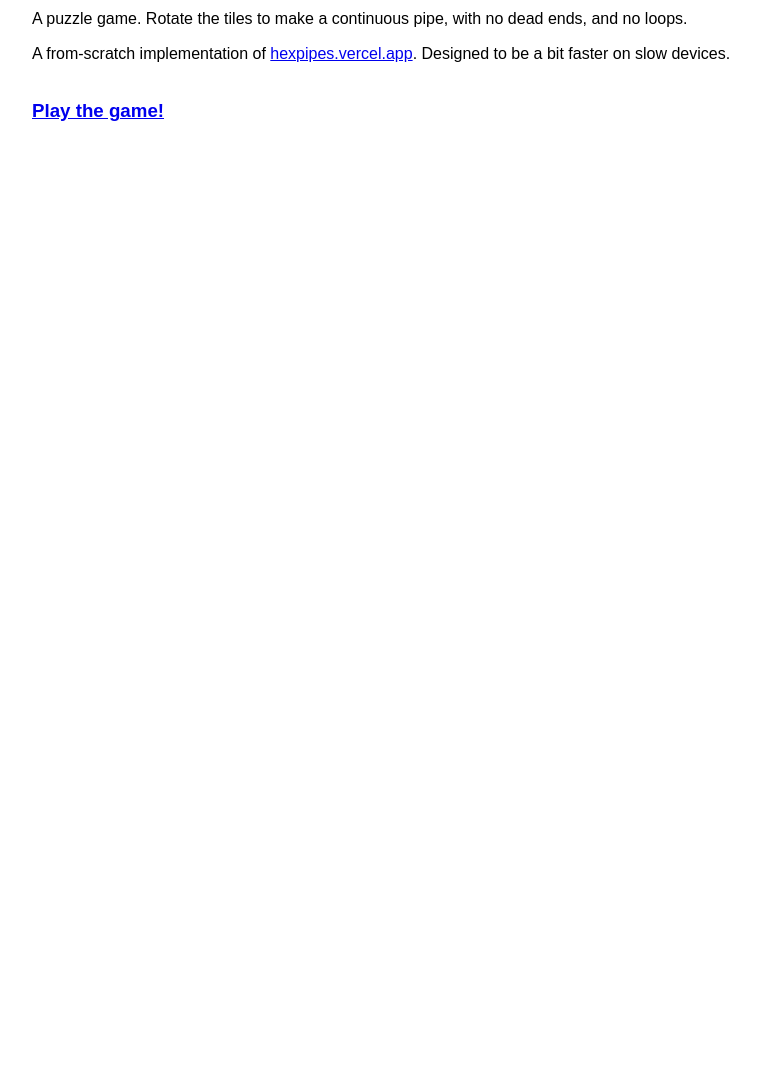
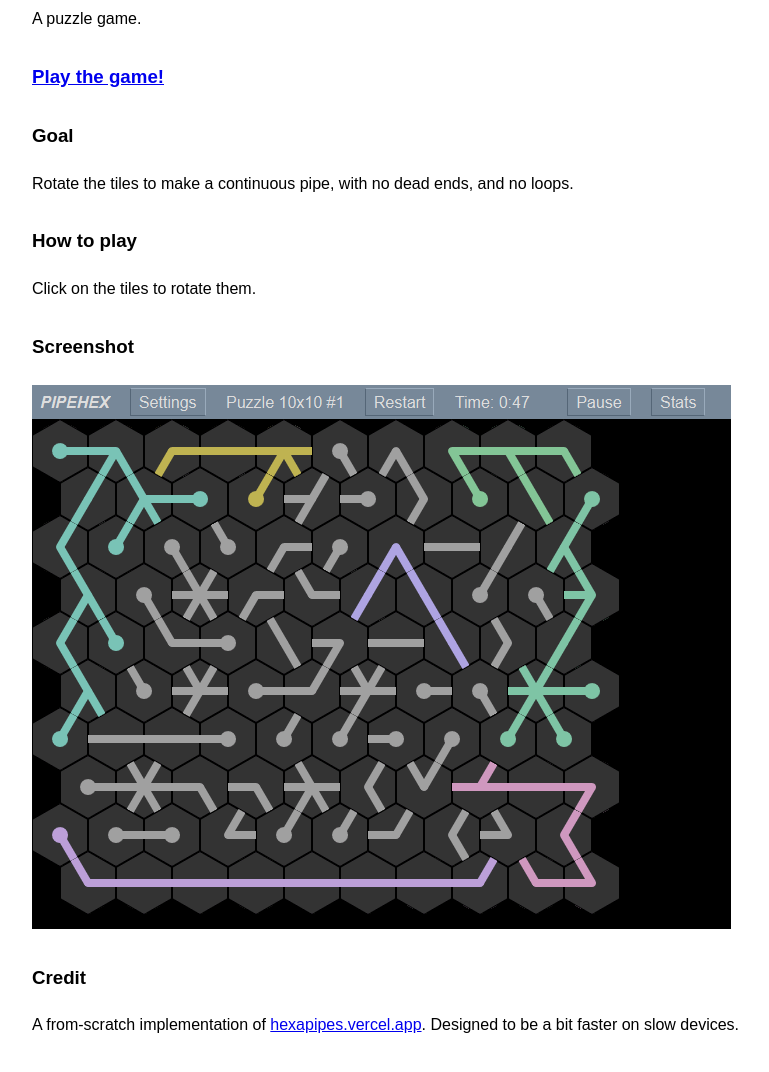
Before and after one commit to david47k/pipehex, a website built with webpack: page public/index.html in a window 1280 px wide. Shown: the part 160-1232 px from the top of the page, without its empty margins (32-801 px from the left). Before the commit the page ends 800 px from the top, so only its background shows below. Built offline with nearby package versions, Linux system fonts and the light colour scheme.

Commit message:
improve documentation

```diff
--- a/public/index.html
+++ b/public/index.html
@@ -15,8 +15,15 @@
 </head>
 <body>
 <h1>PIPEHEX</h1>
-<p>A puzzle game. Rotate the tiles to make a continuous pipe, with no dead ends, and no loops.</p>
-<p>A from-scratch implementation of <a href="https://hexpipes.vercel.app/">hexpipes.vercel.app</a>. Designed to be a bit faster on slow devices.</p>
+A puzzle game.
 <h3><a href="game.html">Play the game!</a></h3>
+<h3>Goal</h3>
+Rotate the tiles to make a continuous pipe, with no dead ends, and no loops.
+<h3>How to play</h3>
+Click on the tiles to rotate them.
+<h3>Screenshot</h3>
+<img src="screenshot-pipehex.png" alt="Screenshot of the game" class="pure-img">
+<h3>Credit</h3>
+A from-scratch implementation of <a href="https://hexapipes.vercel.app/">hexapipes.vercel.app</a>. Designed to be a bit faster on slow devices.
 </body>
 </html>
```
Also changed, not shown: README.md, public/screenshot-pipehex.png (added).
